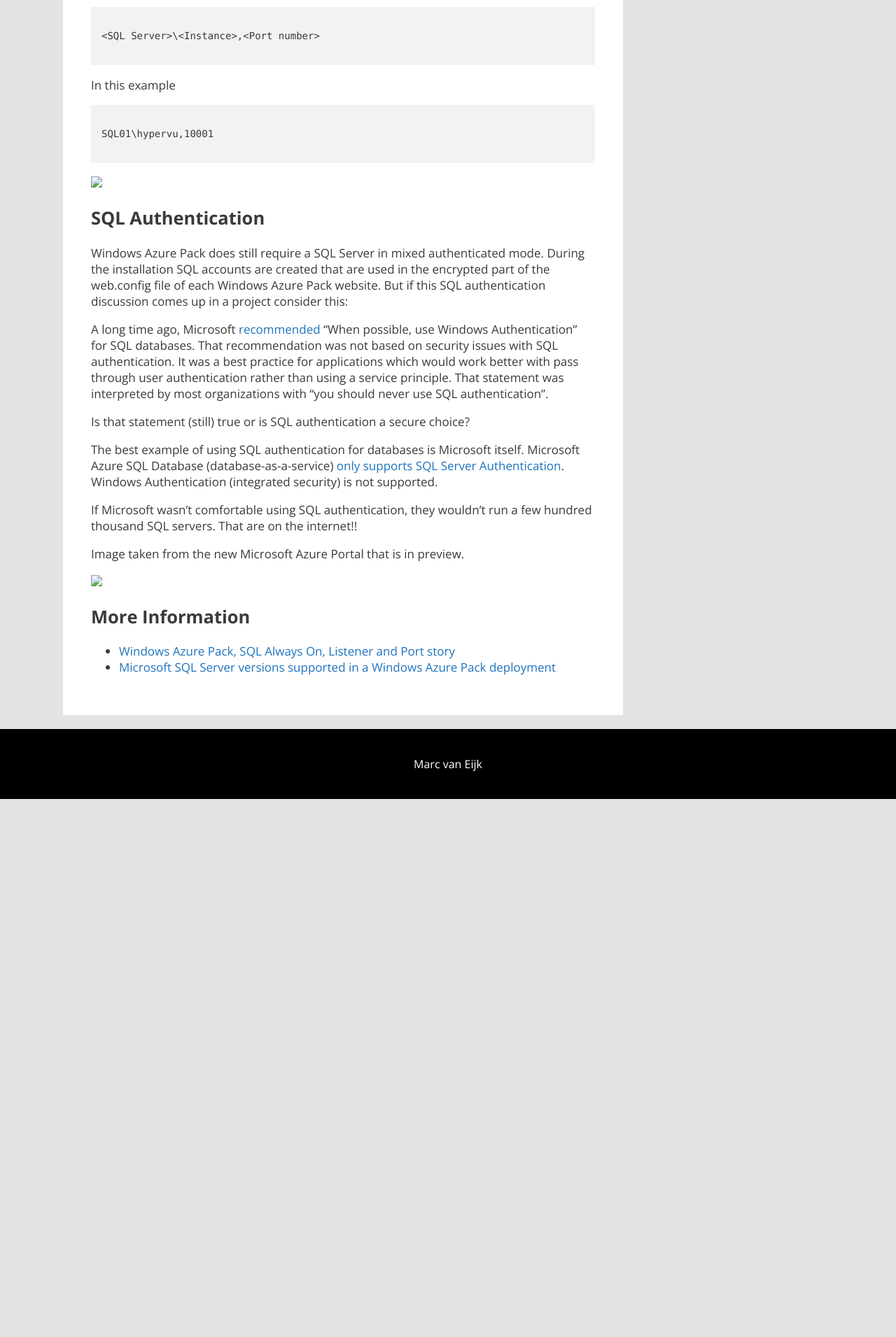
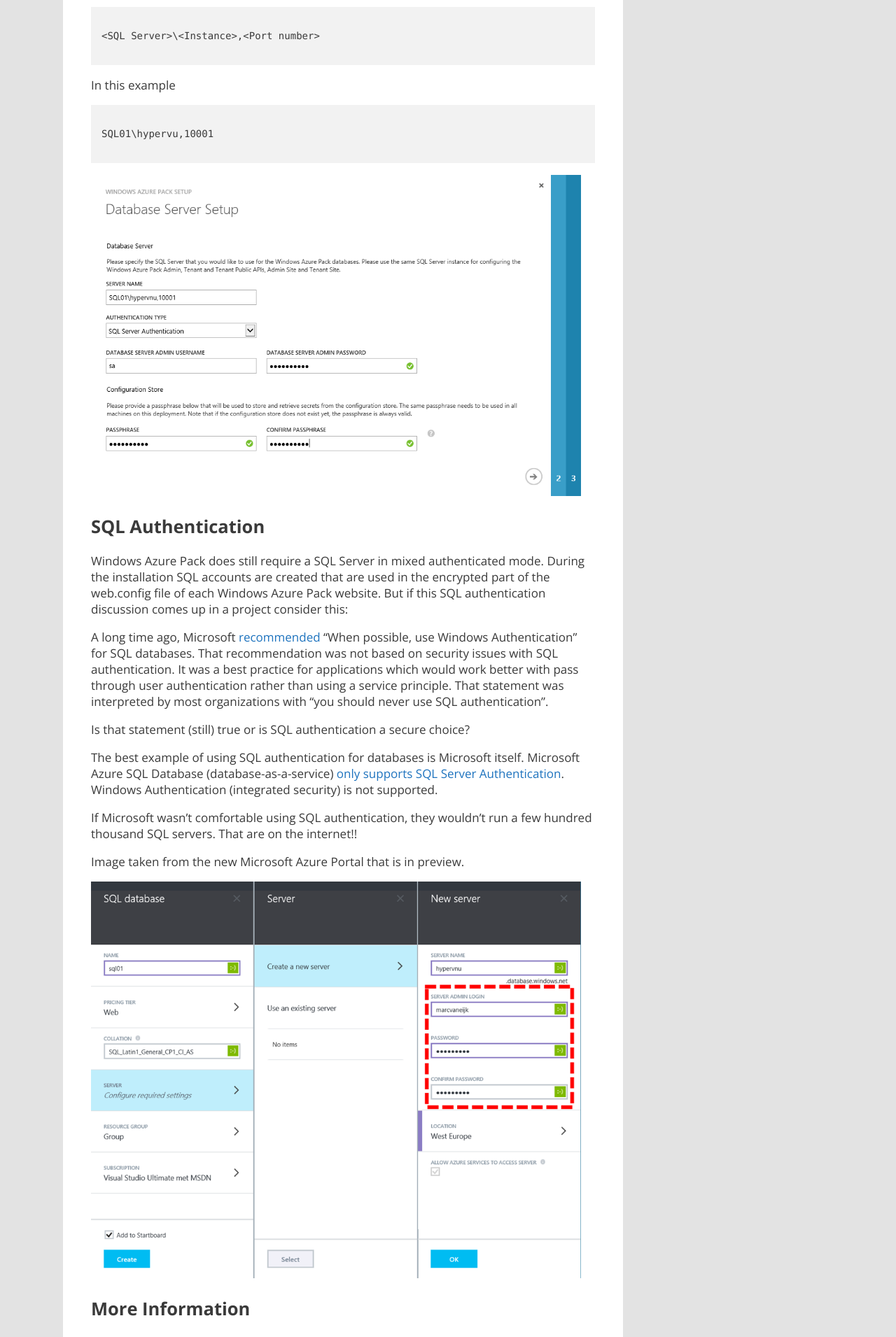
Before and after one commit to marcvaneijk/marcvaneijk.old, a Jekyll site: the page built from _posts/2014-07-23-wapnamedinstance.md, in a window 1280 px wide. Shown: the part 1246-3157 px from the top of the page at 70% size. Built offline with Jekyll 4.4.1, drawn with Linux system fonts in a browser that asks for light colours; nearby versions of some CDN libraries; before the commit the page ends 2388 px from its top, so only the background shows below that.

Commit message:
Update 2014-07-23-wapnamedinstance.md

````diff
--- a/_posts/2014-07-23-wapnamedinstance.md
+++ b/_posts/2014-07-23-wapnamedinstance.md
@@ -33,7 +33,7 @@ In this example
 SQL01\hypervu,10001
 ```
 
-<img src="/images/2014-07-23/07-Commit.png" width="700">
+<img src="/images/2014-07-23/Custom-SQL-port.png" width="700">
 
 ## SQL Authentication
 
@@ -49,7 +49,7 @@ If Microsoft wasn’t comfortable using SQL authentication, they wouldn’t run
 
 Image taken from the new Microsoft Azure Portal that is in preview.
 
-<img src="/images/2014-07-23/07-Commit.png" width="700">
+<img src="/images/2014-07-23/Azure-SQL.png" width="700">
 
 ## More Information
 
````
